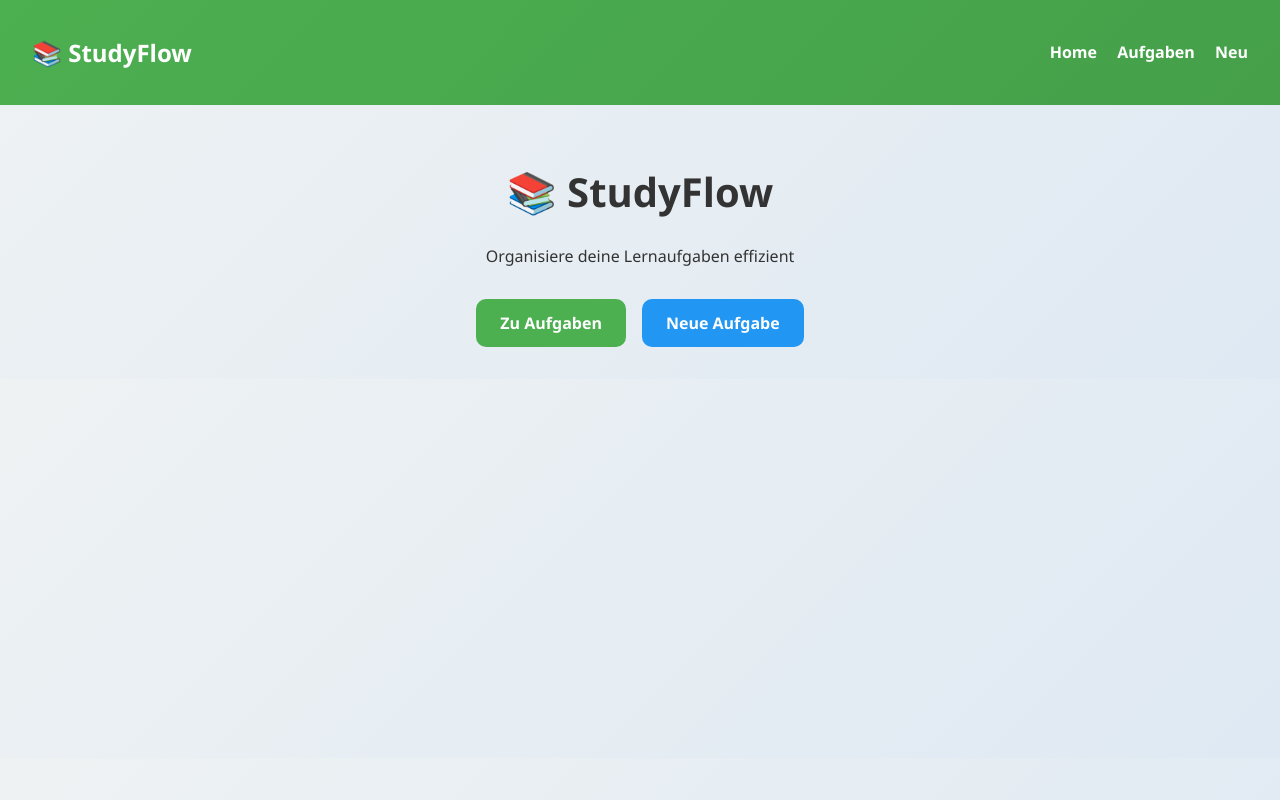
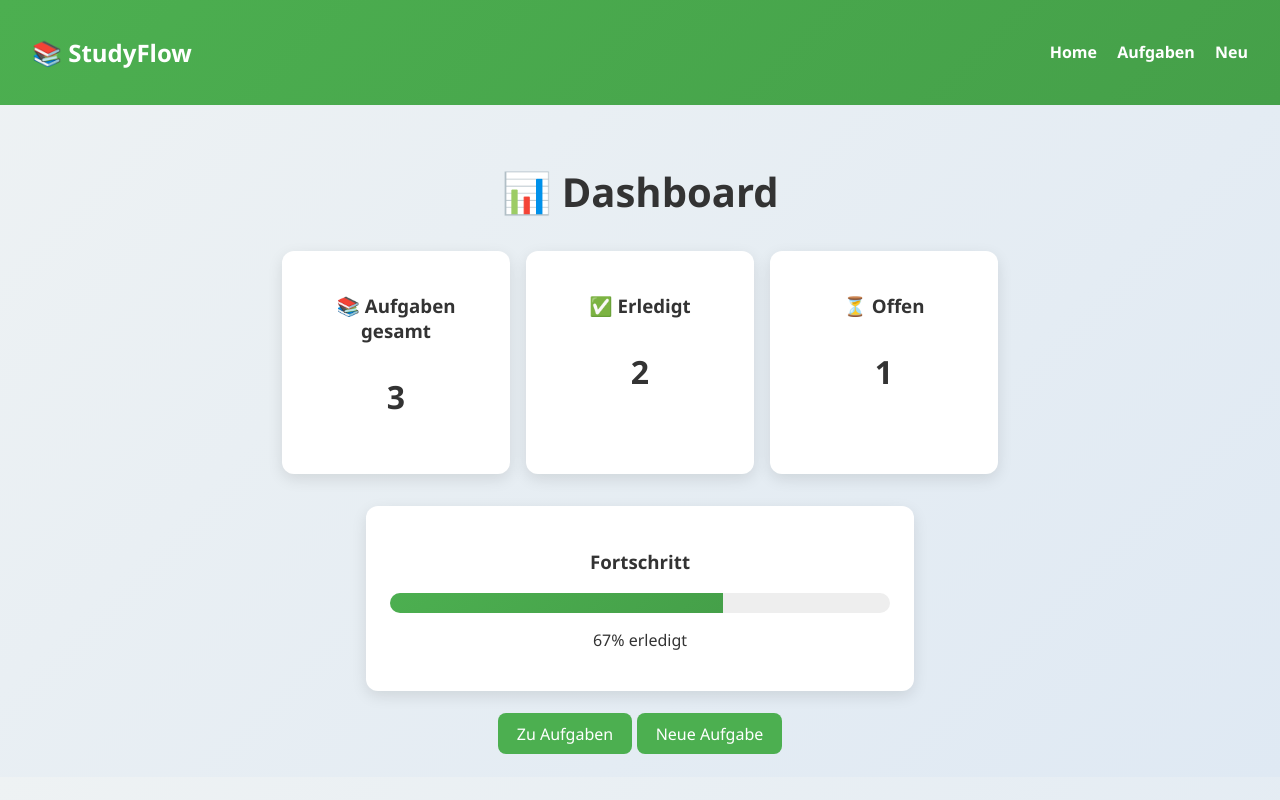
Before and after one commit to lorenastudent8/studyflow-app, a SvelteKit app: page / in a window 1280 px wide. Built offline with nearby package versions, Linux system fonts and the light colour scheme.

Commit message:
fix dashboard types

```diff
--- /dev/null
+++ b/src/routes/+page.server.ts
@@ -0,0 +1,16 @@
+export const load = async () => {
+  // Dummy Daten (funktioniert sofort!)
+  const tasks = [
+    { done: true },
+    { done: false },
+    { done: true }
+  ];
+
+  const total = tasks.length;
+  const done = tasks.filter(t => t.done).length;
+
+  return {
+    total,
+    done
+  };
+};
--- a/src/routes/+page.svelte
+++ b/src/routes/+page.svelte
@@ -1,42 +1,98 @@
-<h1>📚 StudyFlow</h1>
-<p class="subtitle">Organisiere deine Lernaufgaben effizient</p>
+<script lang="ts">
+  export let data: any;
+</script>
 
-<div class="buttons">
+<h1 class="dashboard-title">📊 Dashboard</h1>
+
+<div class="cards">
+  <div class="card">
+    <h3>📚 Aufgaben gesamt</h3>
+    <p>{data.total}</p>
+  </div>
+
+  <div class="card">
+    <h3>✅ Erledigt</h3>
+    <p>{data.done}</p>
+  </div>
+
+  <div class="card">
+    <h3>⏳ Offen</h3>
+    <p>{data.total - data.done}</p>
+  </div>
+</div>
+
+<div class="progress-box">
+  <h3>Fortschritt</h3>
+  <div class="progress-bar">
+    <div
+      class="progress"
+      style="width: {(data.done / data.total) * 100 || 0}%">
+    </div>
+  </div>
+  <p>{Math.round((data.done / data.total) * 100) || 0}% erledigt</p>
+</div>
+
+<div class="actions">
   <a href="/tasks" class="btn primary">Zu Aufgaben</a>
   <a href="/tasks/new" class="btn secondary">Neue Aufgabe</a>
 </div>
 
 <style>
-  .subtitle {
+.dashboard-title {
   text-align: center;
   margin-bottom: 2rem;
 }
 
-  .buttons {
+.cards {
   display: flex;
+  gap: 1rem;
   justify-content: center;
-    gap: 1rem;
+  margin-bottom: 2rem;
 }
 
-  .btn {
-    padding: 0.8rem 1.5rem;
-    border-radius: 10px;
-    font-weight: bold;
-    transition: 0.2s;
+.card {
+  background: white;
+  padding: 1.5rem;
+  border-radius: 12px;
+  width: 180px;
+  text-align: center;
+  box-shadow: 0 5px 15px rgba(0,0,0,0.1);
 }
 
-  .primary {
-    background: #4CAF50;
-    color: white;
+.card h3 {
+  margin-bottom: 0.5rem;
 }
 
-  .secondary {
-    background: #2196F3;
-    color: white;
+.card p {
+  font-size: 2rem;
+  font-weight: bold;
 }
 
-  .btn:hover {
-    transform: translateY(-2px);
-    opacity: 0.9;
+.progress-box {
+  background: white;
+  padding: 1.5rem;
+  border-radius: 12px;
+  max-width: 500px;
+  margin: 0 auto 2rem;
+  text-align: center;
+  box-shadow: 0 5px 15px rgba(0,0,0,0.1);
+}
+
+.progress-bar {
+  background: #eee;
+  border-radius: 20px;
+  overflow: hidden;
+  height: 20px;
+  margin: 1rem 0;
+}
+
+.progress {
+  background: linear-gradient(135deg, #4CAF50, #45a049);
+  height: 100%;
+  transition: 0.3s;
+}
+
+.actions {
+  text-align: center;
 }
 </style>
```
Lines whose indentation alone changed are shown as unchanged.
